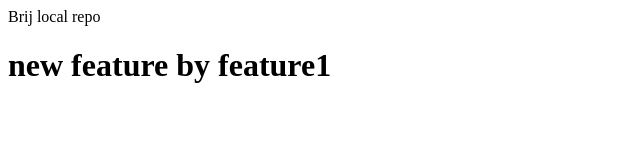
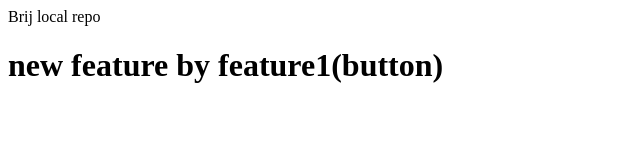
Before and after one commit to Brij1425/LocalRepo, a plain HTML site: page index.html in a window 1280 px wide. Shown: the whole page, without its empty margins (0-640 px from the left). Drawn offline with Linux system fonts and the light colour scheme.

Commit message:
button added

```diff
--- a/index.html
+++ b/index.html
@@ -1,2 +1,2 @@
 <p>Brij local repo</p>
-<h1>new feature by feature1</h1>
+<h1>new feature by feature1(button)</h1>
```
